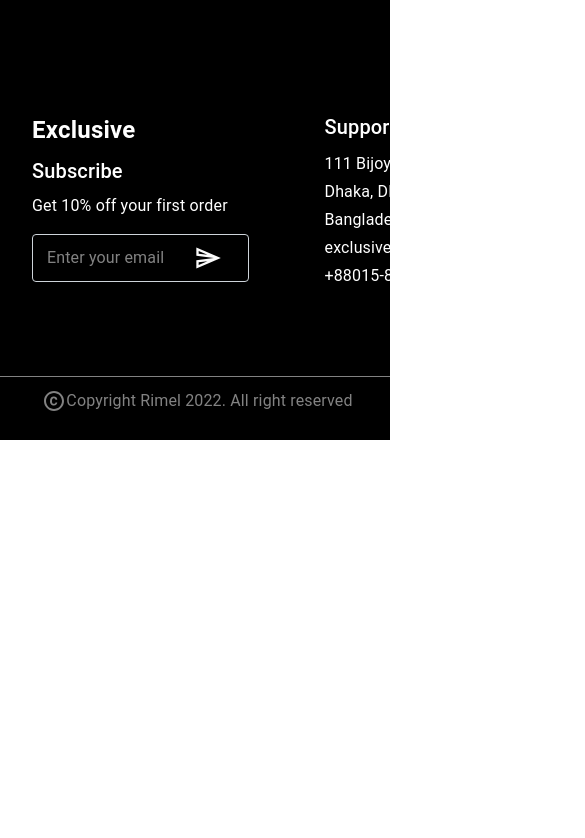
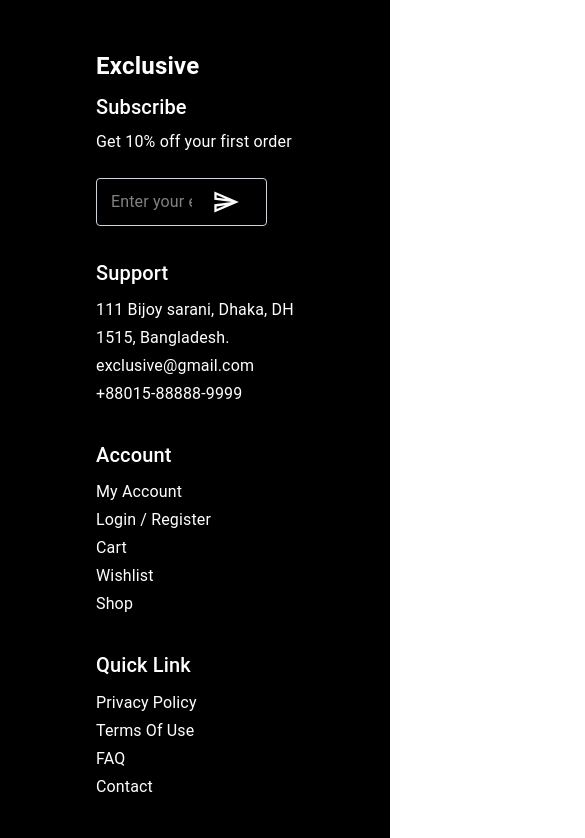
Before and after one commit to AhmadEleiwa/E-commarce, a React (Create React App) app: page / in a window 390 px wide. Shown: the top 838 px of the page, 585 px wide, since content can reach past the window. Built offline with nearby package versions, Linux system fonts and the light colour scheme.

Commit message:
responsive footer first edit

```diff
--- a/src/components/FooterBody/FooterBody.js
+++ b/src/components/FooterBody/FooterBody.js
@@ -45,8 +45,8 @@ const theme = createTheme({
 export default function FooterBody(){
     return(
         <div className={style.footerBody}>
-            <Grid container spacing={4} sx={{display:'flex',width:'1170px',m:'auto'}}>
-                <Grid item xs={3} >
+            <Grid container direction="row" justifyContent="center" spacing={4} columns={{ xs: 4, sm: 8, md: 12 }} >
+                <Grid item xs={8} sm={4} md={3} lg={3}>
                 <ThemeProvider theme={theme}>
                     <Typography variant='body1' gutterBottom>Exclusive</Typography>
                     <Typography variant='subtitle2'gutterBottom>Subscribe</Typography>
@@ -54,7 +54,7 @@ export default function FooterBody(){
                 </ThemeProvider>
                     <Box>
                         <TextField
-                        sx={{'& .MuiOutlinedInput-root': { border: '1px solid #ced4da',width:'217px',height:'48px',mt:'16px'},'&:focus': {
+                        sx={{'& .MuiOutlinedInput-root': { border: '1px solid #ced4da',width:'80%',height:'48px',mt:'1.5em'},'&:focus': {
                             border: '1px solid #ced4da',
 
                           }}}
@@ -75,7 +75,7 @@ export default function FooterBody(){
                             />
                     </Box>
                 </Grid>
-                <Grid item xs={2}>
+                <Grid item xs={8} sm={4} md={2} lg={2}>
                 <ThemeProvider theme={theme}>
                     <Typography variant='subtitle2'gutterBottom>Support</Typography>
                     <Typography variant='subtitle1'>111 Bijoy sarani, Dhaka, DH 1515, Bangladesh.</Typography>
@@ -83,7 +83,7 @@ export default function FooterBody(){
                     <Typography variant='subtitle1'>+88015-88888-9999</Typography>
                 </ThemeProvider>
                 </Grid>
-                <Grid item xs={2}>
+                <Grid item xs={8} sm={4} md={2} lg={2}>
                 <ThemeProvider theme={theme}>
                     <Typography variant='subtitle2'gutterBottom>Account</Typography>
                     <Typography variant='subtitle1'>My Account</Typography>
@@ -93,7 +93,7 @@ export default function FooterBody(){
                     <Typography variant='subtitle1'>Shop</Typography>
                 </ThemeProvider>
                 </Grid>
-                <Grid item xs={2}>
+                <Grid item xs={8} sm={4} md={2} lg={2}>
                 <ThemeProvider theme={theme}>
                     <Typography variant='subtitle2'gutterBottom>Quick Link</Typography>
                     <Typography variant='subtitle1'>Privacy Policy</Typography>
@@ -102,12 +102,12 @@ export default function FooterBody(){
                     <Typography variant='subtitle1'>Contact</Typography>
                 </ThemeProvider>
                 </Grid>
-                <Grid item xs={3}>
+                <Grid item xs={8} sm={8} md={3} lg={3}>
                 <ThemeProvider theme={theme}>
                     <Typography variant='subtitle2'gutterBottom>Download App</Typography>
                     <Typography variant='caption'>Save $3 with App New User Only</Typography>
                 </ThemeProvider>
-                    <Box sx={{display:'flex',gap:'8px',mt:'8px'}}>
+                    <Box sx={{display:'flex',gap:1,mt:'.5em'}}>
                         <Box>
                             <img height='100%' src={img1}/>
                         </Box>
@@ -117,7 +117,7 @@ export default function FooterBody(){
                         </Box>
                     </Box>
 
-                    <Box sx={{display:'flex',justifyContent:'space-between',width:'168px',mt:'28px'}}>
+                    <Box sx={{display:'flex',justifyContent:'space-between',width:'50%',mt:'2em'}}>
                         <FacebookIcon />
                         <TwitterIcon />
                         <InstagramIcon />
--- a/src/components/FooterBody/FooterBody.module.css
+++ b/src/components/FooterBody/FooterBody.module.css
@@ -3,23 +3,21 @@
     padding: 0;
     box-sizing: border-box;
 }
-.Grid{
-
-}
 .footerBody{
     background-color:#000000;
     width: 100%;
-    height: 376px;
+    /* height: 376px; */
     color: white;
     text-align: left;
-    padding-top: 80px;
+    /* padding-top: 80px; */
+   padding: 3em 5em 3em 6em;
 }
 
-.iconEmailSend{
+/* .iconEmailSend{
     height: 17.999874114990234px;
     width: 20.000446319580078px;
     left: 1.999542236328125px;
     top: 3px;
     border-radius: 0px;
 
-}
+} */
```
